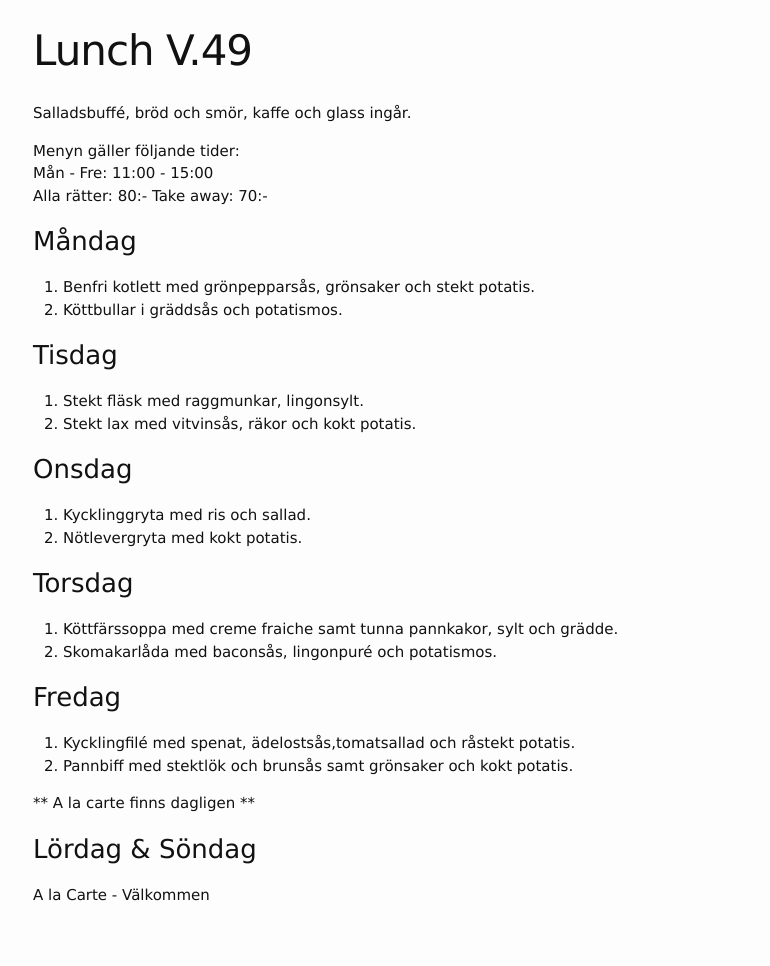
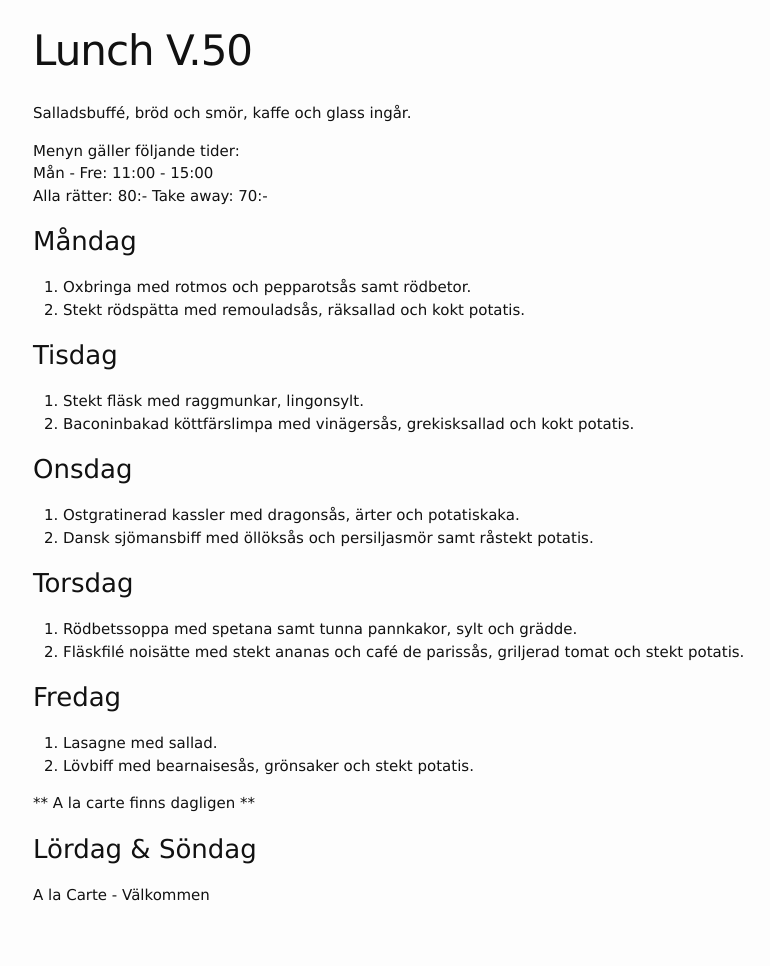
Before and after one commit to FarInn62/farinn62.github.io, a Jekyll site: the page built from lunch.md, in a window 1280 px wide. Shown: the whole page, without its empty margins (237-1007 px from the left). Built offline with Jekyll 4.4.1, drawn with Linux system fonts in a browser that asks for light colours.

Commit message:
Update lunch.md

```diff
--- a/lunch.md
+++ b/lunch.md
@@ -1,6 +1,6 @@
 ---
 layout: foodmenu
-title: Lunch V.49
+title: Lunch V.50
 permalink: /lunch/
 published: true
 ---
@@ -12,29 +12,29 @@ Alla rätter: 80:- Take away: 70:-
 
 ### Måndag
 
-1. Benfri kotlett med grönpepparsås, grönsaker och stekt potatis.
-2. Köttbullar i gräddsås och potatismos.
+1. Oxbringa med rotmos och pepparotsås samt rödbetor.
+2. Stekt rödspätta med remouladsås, räksallad och kokt potatis.
 
 ### Tisdag
 
 1. Stekt fläsk med raggmunkar, lingonsylt.
-2. Stekt lax med vitvinsås, räkor och kokt potatis.
+2. Baconinbakad köttfärslimpa med vinägersås, grekisksallad och kokt potatis.
 
 
 ### Onsdag
 
-1. Kycklinggryta med ris och sallad.
-2. Nötlevergryta med kokt potatis.
+1. Ostgratinerad kassler med dragonsås, ärter och potatiskaka.
+2. Dansk sjömansbiff med öllöksås och persiljasmör samt råstekt potatis.
 
 ### Torsdag
 
-1. Köttfärssoppa med creme fraiche samt tunna pannkakor, sylt och grädde.
-2. Skomakarlåda med baconsås, lingonpuré och potatismos.
+1. Rödbetssoppa med spetana samt tunna pannkakor, sylt och grädde.
+2. Fläskfilé noisätte med stekt ananas och café de parissås, griljerad tomat och stekt potatis.
 
 ### Fredag
 
-1. Kycklingfilé med spenat, ädelostsås,tomatsallad och råstekt potatis.
-2. Pannbiff med stektlök och brunsås samt grönsaker och kokt potatis.
+1. Lasagne med sallad.
+2. Lövbiff med bearnaisesås, grönsaker och stekt potatis.
 
 ** A la carte finns dagligen **
 
```
